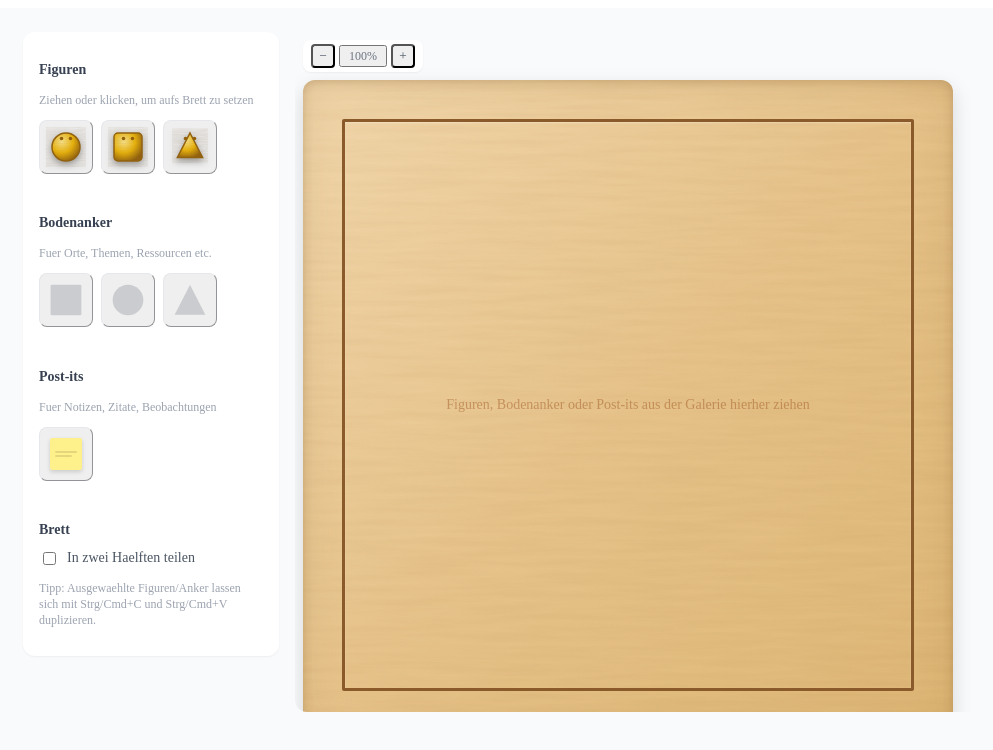
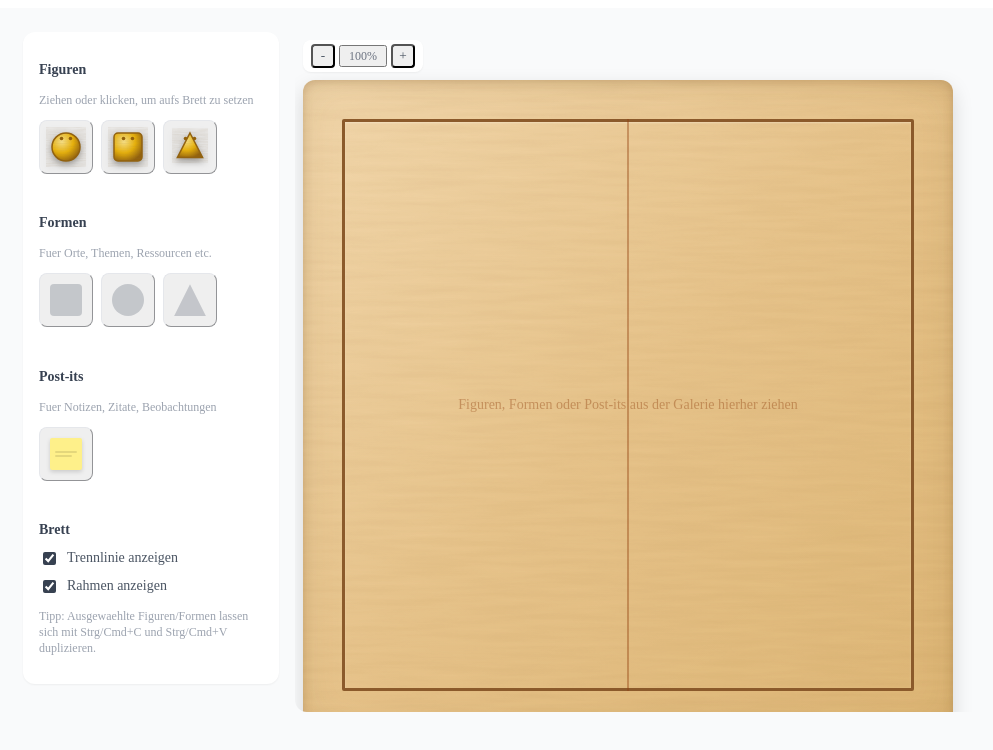
Before and after one commit to arothe161/andreasrothe, a React (Vite) app in the folder app-src/: page / in a window 1280 px wide. Shown: the top 750 px of the page, without its empty margins (9-1002 px from the left). Built offline with nearby package versions, Linux system fonts and the light colour scheme.

Commit message:
bug fixes

```diff
--- a/app-src/src/Systembrett.tsx
+++ b/app-src/src/Systembrett.tsx
@@ -1,32 +1,27 @@
 import React, { useCallback, useEffect, useRef, useState } from "react";
 
 /**
- * Virtuelles Systembrett – Prototyp-Komponente (v12, Syntaxfix)
- * ---------------------------------------------------------------
- * Änderung gegenüber v11.1:
- * - Bugfix "Überlappung von Dreh- und Skalierregler": Vorher rotierte NUR
- *   der Rotations-Griff mit der Figur mit, während der Resize-Griff eine
- *   feste Bildschirm-Position hatte. Bei bestimmten Rotationswinkeln
- *   (z.B. 135 Grad) lief der rotierende Griff exakt durch die fixe
- *   Position des Resize-Griffs hindurch.
- *
- *   Neues Verhalten (nach Miro/Figma-Vorbild): Die komplette Bounding-Box
- *   inkl. aller Griffe rotiert gemeinsam mit der Figur. Vier Eck-Griffe
- *   (lokal bei 45/135/225/315 Grad) skalieren die Figur PROPORTIONAL
- *   (festes Seitenverhaeltnis, ein einzelner Radius-Wert, da Figuren
- *   kreisrund sind). Der Rotations-Griff sitzt separat, abgesetzt
- *   oberhalb der Box (lokal 0 Grad, groesserer Abstand als die Ecken).
- *   Ecken und Rotations-Griff haben dadurch immer einen konstanten
- *   Winkelabstand von 45 Grad und rotieren gemeinsam - sie koennen bei
- *   keinem Rotationswinkel mehr kollidieren.
- *
- * Alle uebrigen Punkte unveraendert: Zoom-Regler fix oben links,
- * scrollbares Brett bei manuellem Zoom, Copy/Paste fuer Figuren und Anker,
- * kein Positions-Sprung beim Aus-/Abwaehlen, sichtbare Kreis-/Dreieck-Anker.
- *
- * Hinweis: Alle Kommentare in dieser Datei verwenden ausschliesslich
- * doppelte Schraegstriche (//), keine Python-Raute (#), um den zuvor
- * aufgetretenen esbuild-Syntaxfehler zu vermeiden.
+ * Virtuelles Systembrett - Prototyp-Komponente (v13)
+ * ---------------------------------------------------
+ * Aenderungen gegenueber v12:
+ * 1. Bugfix "Bodenanker unsichtbar": Bodenanker werden jetzt NICHT mehr als
+ *    SVG-Formen gerendert, sondern als reine CSS-<div>-Elemente
+ *    (background-color, border-radius fuer Kreis, clip-path fuer Dreieck).
+ *    Das eliminiert jede denkbare Kollision mit externen SVG-bezogenen
+ *    CSS-Regeln (fill/fillOpacity/preserveAspectRatio), die zuvor trotz
+ *    mehrfacher Versuche die Sichtbarkeit beeintraechtigt haben koennte.
+ * 2. Der quadratische Container/Rahmen unter Figuren ist entfernt - der
+ *    aeussere Drag-Container hat jetzt explizit keinen Rand/Outline mehr.
+ * 3. Der Brett-Rahmen (dunkle Linie mit Abstand zum Rand) ist jetzt ueber
+ *    eine eigene Checkbox ein-/ausblendbar, analog zur Trennlinie. Die
+ *    Trennlinie ist standardmaessig AKTIV (splitBoard-Default: true), der
+ *    Rahmen standardmaessig ebenfalls sichtbar, beide unabhaengig voneinander
+ *    abschaltbar.
+ * 4. Galerie-Ueberschrift "Bodenanker" -> "Formen".
+ * 5. Mobile: Beim ersten Laden wird auf schmalen Bildschirmen (< 640px)
+ *    automatisch ein kleinerer Start-Zoom gewaehlt, damit das Brett nicht
+ *    den gesamten Viewport einnimmt und ein Teil der darunterliegenden
+ *    Galerie ohne Scrollen sichtbar bleibt.
  *
  * Abhaengigkeiten: nur React + Tailwind CSS (keine externen Libraries noetig)
  */
@@ -80,27 +75,28 @@ type ClipboardItem = { kind: "figure"; data: Figure } | { kind: "anchor"; data:
 
 const COLOR_STYLES: Record<ColorKey, { base: string; light: string; dark: string; label: string }> = {
   yellow: { base: "#eab308", light: "#fde68a", dark: "#92600a", label: "Gelb" },
-  green: { base: "#65a30d", light: "#bef264", dark: "#3f6212", label: "Grün" },
+  green: { base: "#65a30d", light: "#bef264", dark: "#3f6212", label: "Gruen" },
   red: { base: "#dc2626", light: "#fca5a5", dark: "#7f1d1d", label: "Rot" },
   blue: { base: "#2563eb", light: "#93c5fd", dark: "#1e3a8a", label: "Blau" },
 };
 
+// Anker-Farben: einfache, feste Hex-Werte fuer CSS background-color.
 const ANCHOR_COLOR_STYLES: Record<AnchorColorKey, { fill: string; label: string }> = {
   blue: { fill: "#3b82f6", label: "Blau" },
   red: { fill: "#ef4444", label: "Rot" },
   yellow: { fill: "#eab308", label: "Gelb" },
-  green: { fill: "#22c55e", label: "Grün" },
+  green: { fill: "#22c55e", label: "Gruen" },
   gray: { fill: "#6b7280", label: "Grau" },
 };
 
 const NOTE_COLOR_STYLES: Record<NoteColorKey, { bg: string; label: string }> = {
   yellow: { bg: "#fef08a", label: "Gelb" },
   pink: { bg: "#fbcfe8", label: "Rosa" },
-  green: { bg: "#bbf7d0", label: "Grün" },
+  green: { bg: "#bbf7d0", label: "Gruen" },
   blue: { bg: "#bfdbfe", label: "Blau" },
 };
 
-const ANCHOR_OPACITY = 0.28;
+const ANCHOR_OPACITY = 0.32;
 
 const FIGURE_MIN_PCT = 4;
 const FIGURE_MAX_PCT = 20;
@@ -122,22 +118,28 @@ const SHAPE_LABELS: Record<ShapeType, string> = {
 };
 
 const ANCHOR_SHAPE_LABELS: Record<AnchorShape, string> = {
-  rect: "Bodenanker (Rechteck)",
-  circle: "Bodenanker (Kreis)",
-  triangle: "Bodenanker (Dreieck)",
+  rect: "Form (Rechteck)",
+  circle: "Form (Kreis)",
+  triangle: "Form (Dreieck)",
 };
 
 const BOARD_BASE_PX = 650;
 const ZOOM_MIN = 0.5;
 const ZOOM_MAX = 2;
 const ZOOM_STEP = 0.1;
-const ZOOM_DEFAULT = 1;
+const MOBILE_BREAKPOINT_PX = 640;
+const MOBILE_DEFAULT_ZOOM = 0.55;
 const PASTE_OFFSET_PCT = 4;
 
 let idCounter = 0;
 const nextId = (prefix: string) => `${prefix}-${Date.now()}-${idCounter++}`;
 
-// ---------- SVG-Definitionen ----------
+const getInitialZoom = () => {
+  if (typeof window === "undefined") return 1;
+  return window.innerWidth < MOBILE_BREAKPOINT_PX ? MOBILE_DEFAULT_ZOOM : 1;
+};
+
+// ---------- SVG-Definitionen (nur noch fuer Figuren-Holzmaserung/Board) ----------
 
 const WoodDefs: React.FC = () => (
   <svg width="0" height="0" style={{ position: "absolute" }} aria-hidden="true">
@@ -175,12 +177,6 @@ const WoodDefs: React.FC = () => (
           </radialGradient>
         );
       })}
-
-      <linearGradient id="boardWoodGradient" x1="0%" y1="0%" x2="100%" y2="100%">
-        <stop offset="0%" stopColor="#f3d9ae" />
-        <stop offset="50%" stopColor="#e8c58c" />
-        <stop offset="100%" stopColor="#dfb877" />
-      </linearGradient>
     </defs>
   </svg>
 );
@@ -232,8 +228,8 @@ const ShapeSvg: React.FC<ShapeSvgProps> = ({ type, color, size, rotation = 0, se
       case "circle":
         return (
           <>
-            <circle cx={0} cy={0} r={half - 2} fill={`url(#${gradientId})`} style={{ fill: `url(#${gradientId})` }} stroke={c.dark} strokeWidth={1.5} />
-            <circle cx={0} cy={0} r={half - 2} fill={c.base} style={{ fill: c.base }} filter="url(#woodGrainFine)" opacity={0.5} />
+            <circle cx={0} cy={0} r={half - 2} fill={`url(#${gradientId})`} stroke={c.dark} strokeWidth={1.5} />
+            <circle cx={0} cy={0} r={half - 2} fill={c.base} filter="url(#woodGrainFine)" opacity={0.5} />
           </>
         );
       case "square":
@@ -245,7 +241,6 @@ const ShapeSvg: React.FC<ShapeSvgProps> = ({ type, color, size, rotation = 0, se
               width={size - 4}
               height={size - 4}
               fill={`url(#${gradientId})`}
-              style={{ fill: `url(#${gradientId})` }}
               stroke={c.dark}
               strokeWidth={1.5}
               rx={4}
@@ -256,7 +251,6 @@ const ShapeSvg: React.FC<ShapeSvgProps> = ({ type, color, size, rotation = 0, se
               width={size - 4}
               height={size - 4}
               fill={c.base}
-              style={{ fill: c.base }}
               filter="url(#woodGrainFine)"
               opacity={0.5}
               rx={4}
@@ -274,8 +268,8 @@ const ShapeSvg: React.FC<ShapeSvgProps> = ({ type, color, size, rotation = 0, se
           .join(" ");
         return (
           <>
-            <polygon points={pts} fill={`url(#${gradientId})`} style={{ fill: `url(#${gradientId})` }} stroke={c.dark} strokeWidth={1.5} />
-            <polygon points={pts} fill={c.base} style={{ fill: c.base }} filter="url(#woodGrainFine)" opacity={0.5} />
+            <polygon points={pts} fill={`url(#${gradientId})`} stroke={c.dark} strokeWidth={1.5} />
+            <polygon points={pts} fill={c.base} filter="url(#woodGrainFine)" opacity={0.5} />
           </>
         );
       }
@@ -288,12 +282,12 @@ const ShapeSvg: React.FC<ShapeSvgProps> = ({ type, color, size, rotation = 0, se
       height={size}
       viewBox={`${-half} ${-half} ${size} ${size}`}
       className="overflow-visible pointer-events-none select-none"
-      style={{ filter: "drop-shadow(0 3px 3px rgba(0,0,0,0.35))" }}
+      style={{ filter: "drop-shadow(0 3px 3px rgba(0,0,0,0.35))", outline: "none", border: "none" }}
     >
       <g style={{ transform: `rotate(${rotation}deg)`, transformOrigin: "0 0" }}>
         {renderBase()}
-        <circle cx={-eyeGap} cy={eyeOffsetY - half * 0.35} r={eyeRadius} fill={selected ? "#111827" : c.dark} style={{ fill: selected ? "#111827" : c.dark }} />
-        <circle cx={eyeGap} cy={eyeOffsetY - half * 0.35} r={eyeRadius} fill={selected ? "#111827" : c.dark} style={{ fill: selected ? "#111827" : c.dark }} />
+        <circle cx={-eyeGap} cy={eyeOffsetY - half * 0.35} r={eyeRadius} fill={selected ? "#111827" : c.dark} />
+        <circle cx={eyeGap} cy={eyeOffsetY - half * 0.35} r={eyeRadius} fill={selected ? "#111827" : c.dark} />
       </g>
       {selected && (
         <circle cx={0} cy={0} r={half + 4} fill="none" stroke="#111827" strokeWidth={1.5} strokeDasharray="4 3" />
@@ -302,83 +296,60 @@ const ShapeSvg: React.FC<ShapeSvgProps> = ({ type, color, size, rotation = 0, se
   );
 };
 
-// ---------- Bodenanker-Icon ----------
-
-interface AnchorSvgProps {
+// ---------- Formen-Icon (Bodenanker) - jetzt reine CSS-<div>-Formen ----------
+// Bugfix: Kreis und Dreieck waren als SVG unsichtbar (Ursache trotz mehrerer
+// Versuche nicht zweifelsfrei isolierbar). Robuste Loesung: keine SVG-Formen
+// mehr, sondern <div>-Elemente mit background-color, border-radius (Kreis)
+// und clip-path (Dreieck) - Standard-CSS, das nicht mit SVG-spezifischen
+// Stylesheet-Regeln kollidieren kann.
+
+interface AnchorShapeDivProps {
   shape: AnchorShape;
   color: AnchorColorKey;
   selected?: boolean;
 }
 
-const AnchorSvg: React.FC<AnchorSvgProps> = ({ shape, color, selected }) => {
-  const c = ANCHOR_COLOR_STYLES[color];
-
-  const renderBase = () => {
-    switch (shape) {
-      case "circle":
+const AnchorShapeDiv: React.FC<AnchorShapeDivProps> = ({ shape, color, selected }) => {
+  const fillColor = ANCHOR_COLOR_STYLES[color].fill;
+
+  const baseStyle: React.CSSProperties = {
+    width: "100%",
+    height: "100%",
+    backgroundColor: fillColor,
+    opacity: ANCHOR_OPACITY,
+  };
+
+  if (shape === "circle") {
+    baseStyle.borderRadius = "50%";
+  } else if (shape === "rect") {
+    baseStyle.borderRadius = "4px";
+  } else if (shape === "triangle") {
+    baseStyle.clipPath = "polygon(50% 0%, 100% 100%, 0% 100%)";
+  }
+
   return (
-          <ellipse
-            cx={50}
-            cy={50}
-            rx={48}
-            ry={48}
-            fill={c.fill}
-            style={{ fill: c.fill, fillOpacity: ANCHOR_OPACITY }}
-            fillOpacity={ANCHOR_OPACITY}
-          />
-        );
-      case "rect":
-        return (
-          <rect
-            x={2}
-            y={2}
-            width={96}
-            height={96}
-            fill={c.fill}
-            style={{ fill: c.fill, fillOpacity: ANCHOR_OPACITY }}
-            fillOpacity={ANCHOR_OPACITY}
-            rx={4}
-          />
-        );
-      case "triangle":
-        return (
-          <polygon
-            points="50,2 98,96 2,96"
-            fill={c.fill}
-            style={{ fill: c.fill, fillOpacity: ANCHOR_OPACITY }}
-            fillOpacity={ANCHOR_OPACITY}
-          />
-        );
-    }
-  };
-
-  return (
-    <svg width="100%" height="100%" viewBox="0 0 100 100" preserveAspectRatio="none" className="overflow-visible select-none">
-      {renderBase()}
+    <div style={{ position: "relative", width: "100%", height: "100%" }}>
+      <div style={baseStyle} />
       {selected && (
-        <rect
-          x={-2}
-          y={-2}
-          width={104}
-          height={104}
-          fill="none"
-          stroke="#111827"
-          strokeWidth={1}
-          strokeDasharray="4 3"
-          vectorEffect="non-scaling-stroke"
+        <div
+          className="absolute inset-0 pointer-events-none"
+          style={{
+            border: "1px dashed #111827",
+            borderRadius: shape === "circle" ? "50%" : shape === "rect" ? "4px" : 0,
+          }}
         />
       )}
-    </svg>
-  );
-};
-
-const AnchorPreviewSvg: React.FC<{ shape: AnchorShape; color: AnchorColorKey; size: number }> = ({
+    </div>
+  );
+};
+
+const AnchorPreview: React.FC<{ shape: AnchorShape; color: AnchorColorKey; size: number }> = ({
   shape,
   color,
   size,
 }) => (
   <div style={{ width: size, height: size }}>
-    <AnchorSvg shape={shape} color={color} />
+    <AnchorShapeDiv shape={shape} color={color} />
   </div>
 );
 
@@ -416,7 +387,7 @@ const ZoomControl: React.FC<ZoomControlProps> = ({ zoom, onZoomIn, onZoomOut, on
       title="Verkleinern"
       className="w-6 h-6 flex items-center justify-center rounded text-gray-600 hover:bg-gray-100 disabled:opacity-30 disabled:hover:bg-transparent"
     >
-      −
+      -
     </button>
     <button
       onClick={onReset}
@@ -445,6 +416,8 @@ interface GalleryProps {
   onDragStartTemplate: (e: React.DragEvent, kind: "figure" | "anchor" | "note", value?: ShapeType | AnchorShape) => void;
   splitBoard: boolean;
   onToggleSplit: () => void;
+  showFrame: boolean;
+  onToggleFrame: () => void;
 }
 
 const Gallery: React.FC<GalleryProps> = ({
@@ -454,6 +427,8 @@ const Gallery: React.FC<GalleryProps> = ({
   onDragStartTemplate,
   splitBoard,
   onToggleSplit,
+  showFrame,
+  onToggleFrame,
 }) => {
   const figureTemplates: ShapeType[] = ["circle", "square", "triangle"];
   const anchorTemplates: AnchorShape[] = ["rect", "circle", "triangle"];
@@ -480,7 +455,7 @@ const Gallery: React.FC<GalleryProps> = ({
       </div>
 
       <div className="pt-3 border-t border-gray-100">
-        <h2 className="text-sm font-semibold text-gray-700 mb-1">Bodenanker</h2>
+        <h2 className="text-sm font-semibold text-gray-700 mb-1">Formen</h2>
         <p className="text-xs text-gray-400 mb-3">Fuer Orte, Themen, Ressourcen etc.</p>
         <div className="flex gap-2">
           {anchorTemplates.map((shape) => (
@@ -492,7 +467,7 @@ const Gallery: React.FC<GalleryProps> = ({
               className="flex items-center justify-center rounded-lg border border-gray-200 p-2.5 hover:bg-gray-50 active:bg-gray-100 cursor-grab active:cursor-grabbing transition-colors"
               title={ANCHOR_SHAPE_LABELS[shape]}
             >
-              <AnchorPreviewSvg shape={shape} color="gray" size={32} />
+              <AnchorPreview shape={shape} color="gray" size={32} />
             </button>
           ))}
         </div>
@@ -516,12 +491,16 @@ const Gallery: React.FC<GalleryProps> = ({
 
       <div className="pt-3 border-t border-gray-100">
         <h2 className="text-sm font-semibold text-gray-700 mb-2">Brett</h2>
+        <label className="flex items-center gap-2 text-sm text-gray-600 cursor-pointer select-none mb-2">
+          <input type="checkbox" checked={splitBoard} onChange={onToggleSplit} className="accent-gray-700" />
+          Trennlinie anzeigen
+        </label>
         <label className="flex items-center gap-2 text-sm text-gray-600 cursor-pointer select-none">
-          <input type="checkbox" checked={splitBoard} onChange={onToggleSplit} className="accent-gray-700" />
-          In zwei Haelften teilen
+          <input type="checkbox" checked={showFrame} onChange={onToggleFrame} className="accent-gray-700" />
+          Rahmen anzeigen
         </label>
         <p className="text-xs text-gray-400 mt-3">
-          Tipp: Ausgewaehlte Figuren/Anker lassen sich mit Strg/Cmd+C und Strg/Cmd+V duplizieren.
+          Tipp: Ausgewaehlte Figuren/Formen lassen sich mit Strg/Cmd+C und Strg/Cmd+V duplizieren.
         </p>
       </div>
     </div>
@@ -543,7 +522,7 @@ const FigurePanel: React.FC<FigurePanelProps> = ({ figure, onChange, onDelete, o
       <div className="flex items-center justify-between">
         <h2 className="text-sm font-semibold text-gray-700">Figur</h2>
         <button onClick={onClose} className="text-gray-400 hover:text-gray-600 text-xs">
-          ✕ schliessen
+          x schliessen
         </button>
       </div>
 
@@ -552,7 +531,7 @@ const FigurePanel: React.FC<FigurePanelProps> = ({ figure, onChange, onDelete, o
       </div>
 
       <p className="text-xs text-gray-400 -mt-2 text-center">
-        Drehung: {Math.round(figure.rotation)}° am runden Griff oben ziehen. Groesse: an den Eck-Griffen ziehen (Seitenverhaeltnis bleibt fest).
+        Drehung: {Math.round(figure.rotation)} Grad am runden Griff oben ziehen. Groesse: an den Eck-Griffen ziehen (Seitenverhaeltnis bleibt fest).
       </p>
 
       <div>
@@ -560,7 +539,7 @@ const FigurePanel: React.FC<FigurePanelProps> = ({ figure, onChange, onDelete, o
         <input
           value={figure.label}
           onChange={(e) => onChange(figure.id, { label: e.target.value })}
-          placeholder="Bezeichnung eingeben…"
+          placeholder="Bezeichnung eingeben..."
           className="w-full border border-gray-200 rounded-md px-2 py-1 text-sm focus:outline-none focus:ring-2 focus:ring-gray-300"
         />
       </div>
@@ -592,7 +571,7 @@ const FigurePanel: React.FC<FigurePanelProps> = ({ figure, onChange, onDelete, o
   );
 };
 
-// ---------- Kontextpanel: Bodenanker ----------
+// ---------- Kontextpanel: Form (Bodenanker) ----------
 
 interface AnchorPanelProps {
   anchor: Anchor;
@@ -605,15 +584,15 @@ const AnchorPanel: React.FC<AnchorPanelProps> = ({ anchor, onChange, onDelete, o
   return (
     <div className="w-full lg:w-64 shrink-0 bg-white border border-gray-200 rounded-xl p-4 flex flex-col gap-4 shadow-sm">
       <div className="flex items-center justify-between">
-        <h2 className="text-sm font-semibold text-gray-700">Bodenanker</h2>
+        <h2 className="text-sm font-semibold text-gray-700">Form</h2>
         <button onClick={onClose} className="text-gray-400 hover:text-gray-600 text-xs">
-          ✕ schliessen
+          x schliessen
         </button>
       </div>
 
       <div className="flex justify-center">
         <div className="w-16 h-16">
-          <AnchorSvg shape={anchor.shape} color={anchor.color} selected />
+          <AnchorShapeDiv shape={anchor.shape} color={anchor.color} selected />
         </div>
       </div>
 
@@ -624,7 +603,7 @@ const AnchorPanel: React.FC<AnchorPanelProps> = ({ anchor, onChange, onDelete, o
         <input
           value={anchor.label}
           onChange={(e) => onChange(anchor.id, { label: e.target.value })}
-          placeholder="z.B. Ziel, Ressource…"
+          placeholder="z.B. Ziel, Ressource..."
           className="w-full border border-gray-200 rounded-md px-2 py-1 text-sm focus:outline-none focus:ring-2 focus:ring-gray-300"
         />
       </div>
@@ -650,7 +629,7 @@ const AnchorPanel: React.FC<AnchorPanelProps> = ({ anchor, onChange, onDelete, o
         onClick={() => onDelete(anchor.id)}
         className="mt-2 text-sm text-red-500 hover:text-red-600 border border-red-200 rounded-md py-1.5 hover:bg-red-50 transition-colors"
       >
-        Anker entfernen
+        Form entfernen
       </button>
     </div>
   );
@@ -671,7 +650,7 @@ const NotePanel: React.FC<NotePanelProps> = ({ note, onChange, onDelete, onClose
       <div className="flex items-center justify-between">
         <h2 className="text-sm font-semibold text-gray-700">Post-it</h2>
         <button onClick={onClose} className="text-gray-400 hover:text-gray-600 text-xs">
-          ✕ schliessen
+          x schliessen
         </button>
       </div>
 
@@ -680,7 +659,7 @@ const NotePanel: React.FC<NotePanelProps> = ({ note, onChange, onDelete, onClose
           style={{ backgroundColor: NOTE_COLOR_STYLES[note.color].bg, width: 72, height: 64 }}
           className="rounded-sm shadow flex items-center justify-center p-1"
         >
-          <span className="text-[10px] text-gray-700 text-center line-clamp-3">{note.text || "…"}</span>
+          <span className="text-[10px] text-gray-700 text-center line-clamp-3">{note.text || "..."}</span>
         </div>
       </div>
 
@@ -691,7 +670,7 @@ const NotePanel: React.FC<NotePanelProps> = ({ note, onChange, onDelete, onClose
         <textarea
           value={note.text}
           onChange={(e) => onChange(note.id, { text: e.target.value })}
-          placeholder="Notiz eingeben…"
+          placeholder="Notiz eingeben..."
           rows={4}
           className="w-full border border-gray-200 rounded-md px-2 py-1 text-sm focus:outline-none focus:ring-2 focus:ring-gray-300 resize-none"
         />
@@ -725,14 +704,6 @@ const NotePanel: React.FC<NotePanelProps> = ({ note, onChange, onDelete, onClose
 };
 
 // ---------- Figur auf dem Brett ----------
-// Neues Transform-Control-Modell (Miro/Figma-Vorbild): Die gesamte
-// Bounding-Box inkl. aller Griffe rotiert gemeinsam mit der Figur. Vier
-// Eck-Griffe bei lokal 45/135/225/315 Grad skalieren PROPORTIONAL (ein
-// Radius-Wert fuer Breite = Hoehe, da Figuren kreisrund sind). Der
-// Rotations-Griff sitzt separat bei lokal 0 Grad (oben), mit groesserem
-// Abstand als die Ecken. Da beide Gruppen einen konstanten Winkelabstand
-// von 45 Grad zueinander haben und gemeinsam rotieren, kollidieren sie bei
-// keinem Rotationswinkel mehr.
 
 interface BoardFigureProps {
   figure: Figure;
@@ -821,9 +792,6 @@ const BoardFigure: React.FC<BoardFigureProps> = ({
     (e.target as Element).releasePointerCapture(e.pointerId);
   };
 
-  // Proportionale Skalierung ueber Eck-Griffe: Distanz vom Figuren-
-  // Mittelpunkt zum Zeiger bestimmt die neue Groesse (Seitenverhaeltnis
-  // bleibt zwangslaeufig 1:1, da nur ein einzelner Radius-Wert verwendet wird).
   const handleResizeStart = (e: React.PointerEvent) => {
     e.stopPropagation();
     onSelect(figure.id);
@@ -867,12 +835,8 @@ const BoardFigure: React.FC<BoardFigureProps> = ({
   };
 
   const half = size / 2;
-  // Eck-Griffe sitzen auf dem Diagonal-Radius der Box (45/135/225/315 Grad
-  // relativ zur Box, die selbst um figure.rotation gedreht ist).
   const cornerRadius = half * Math.SQRT2;
   const cornerAngles = [45, 135, 225, 315];
-  // Rotationsgriff: eigener, groesserer Radius, lokal bei 0 Grad (oben).
-  // 45 Grad Abstand zu jeder Ecke, konstant bei jeder Rotation.
   const rotateHandleRadius = half + 20;
 
   return (
@@ -893,10 +857,12 @@ const BoardFigure: React.FC<BoardFigureProps> = ({
         cursor: dragging ? "grabbing" : "grab",
         touchAction: "none",
         zIndex: dragging || rotating || resizing ? 30 : isSelected ? 20 : 10,
+        outline: "none",
+        border: "none",
       }}
       className="select-none"
     >
-      <div style={{ position: "relative", width: size, height: size }}>
+      <div style={{ position: "relative", width: size, height: size, outline: "none", border: "none" }}>
         <ShapeSvg type={figure.type} color={figure.color} size={size} rotation={figure.rotation} selected={isSelected} />
 
         {isSelected && !editingLabel && (
@@ -993,7 +959,7 @@ const BoardFigure: React.FC<BoardFigureProps> = ({
                     setEditingLabel(false);
                   }
                 }}
-                placeholder="Name…"
+                placeholder="Name..."
                 className="text-xs text-center border border-gray-300 rounded px-1 py-0.5 w-24 bg-white shadow-sm"
               />
             ) : figure.label ? (
@@ -1060,7 +1026,7 @@ function useCornerDrag(
   return { dragging, handlePointerDown, handlePointerMove, handlePointerUp };
 }
 
-// ---------- Bodenanker auf dem Brett ----------
+// ---------- Form (Bodenanker) auf dem Brett ----------
 
 interface BoardAnchorProps {
   anchor: Anchor;
@@ -1129,7 +1095,7 @@ const BoardAnchor: React.FC<BoardAnchorProps> = ({ anchor, isSelected, onSelect,
       className="select-none"
     >
       <div className="relative w-full h-full">
-        <AnchorSvg shape={anchor.shape} color={anchor.color} selected={isSelected} />
+        <AnchorShapeDiv shape={anchor.shape} color={anchor.color} selected={isSelected} />
 
         {anchor.label && (
           <div className="absolute inset-0 flex items-center justify-center pointer-events-none px-1">
@@ -1277,8 +1243,9 @@ const Systembrett: React.FC = () => {
   const [anchors, setAnchors] = useState<Anchor[]>([]);
   const [notes, setNotes] = useState<Note[]>([]);
   const [selected, setSelected] = useState<Selectable>(null);
-  const [splitBoard, setSplitBoard] = useState(false);
-  const [zoom, setZoom] = useState(ZOOM_DEFAULT);
+  const [splitBoard, setSplitBoard] = useState(true);
+  const [showFrame, setShowFrame] = useState(true);
+  const [zoom, setZoom] = useState(getInitialZoom);
   const draggedTemplateRef = useRef<{ kind: "figure" | "anchor" | "note"; value?: ShapeType | AnchorShape } | null>(null);
   const clipboardRef = useRef<ClipboardItem | null>(null);
 
@@ -1460,7 +1427,7 @@ const Systembrett: React.FC = () => {
 
   const handleZoomIn = () => setZoom((z) => Math.min(ZOOM_MAX, Math.round((z + ZOOM_STEP) * 100) / 100));
   const handleZoomOut = () => setZoom((z) => Math.max(ZOOM_MIN, Math.round((z - ZOOM_STEP) * 100) / 100));
-  const handleZoomReset = () => setZoom(ZOOM_DEFAULT);
+  const handleZoomReset = () => setZoom(getInitialZoom());
 
   useEffect(() => {
     const isEditableTarget = (target: EventTarget | null) => {
@@ -1539,6 +1506,7 @@ const Systembrett: React.FC = () => {
                   <rect x="0" y="0" width="100%" height="100%" fill="#c9985f" filter="url(#woodGrainBoard)" opacity={0.55} />
                 </svg>
 
+                {showFrame && (
                   <div
                     className="absolute pointer-events-none"
                     style={{
@@ -1551,6 +1519,7 @@ const Systembrett: React.FC = () => {
                       boxShadow: "0 1px 2px rgba(255,255,255,0.3) inset",
                     }}
                   />
+                )}
 
                 <div
                   ref={boardRef}
@@ -1566,7 +1535,7 @@ const Systembrett: React.FC = () => {
 
                   {figures.length === 0 && anchors.length === 0 && notes.length === 0 && (
                     <p className="absolute inset-0 flex items-center justify-center text-amber-800/40 text-sm pointer-events-none z-10 text-center px-6">
-                      Figuren, Bodenanker oder Post-its aus der Galerie hierher ziehen
+                      Figuren, Formen oder Post-its aus der Galerie hierher ziehen
                     </p>
                   )}
 
@@ -1624,6 +1593,8 @@ const Systembrett: React.FC = () => {
               onDragStartTemplate={handleTemplateDragStart}
               splitBoard={splitBoard}
               onToggleSplit={() => setSplitBoard((s) => !s)}
+              showFrame={showFrame}
+              onToggleFrame={() => setShowFrame((s) => !s)}
             />
           )}
 
```
Also changed, not shown: 2 other files (tests, documents, lock files or other folders). Lines whose indentation alone changed are shown as unchanged.
